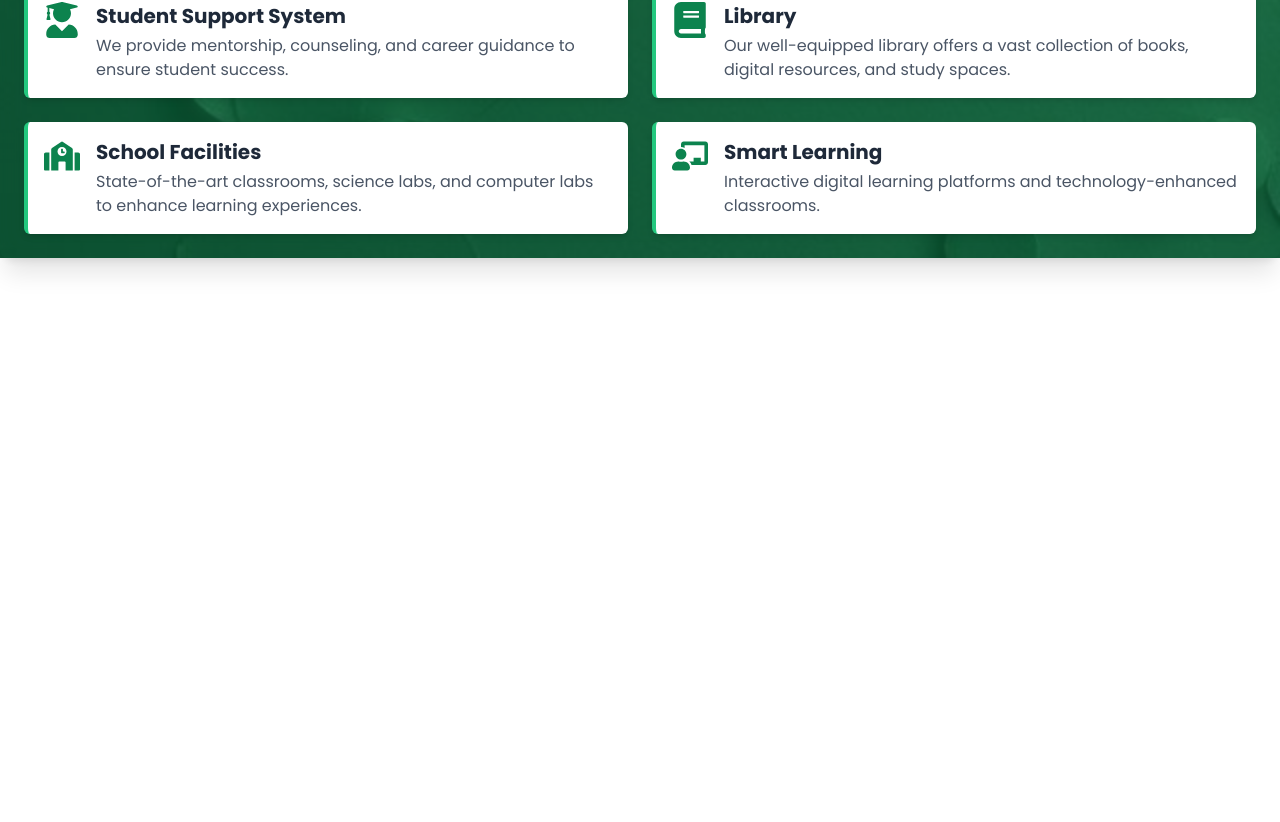
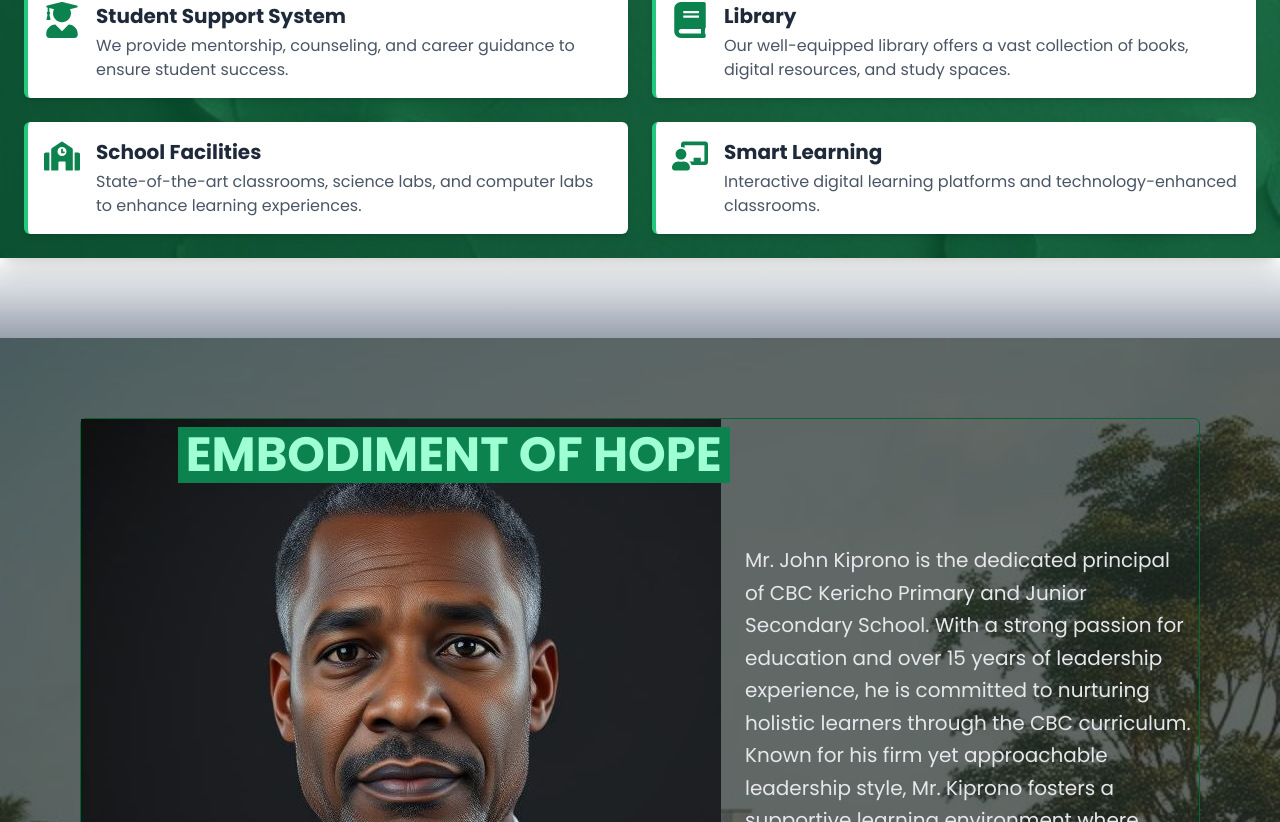
Before and after one commit to cassandra18/Work, a React (Vite) app in the folder frontend/: page / in a window 1280 px wide. Shown: the part 1978-2800 px from the top of the page. Before the commit the page ends 2276 px from the top, so only its background shows below. Built offline with nearby package versions, Linux system fonts and the light colour scheme.

Commit message:
Added the principle section

```diff
--- a/frontend/src/App.tsx
+++ b/frontend/src/App.tsx
@@ -1,3 +1,4 @@
+import Footer from "./components/footer"
 import Navbar from "./components/navbar"
 import { Outlet } from 'react-router-dom'
 
@@ -7,6 +8,7 @@
     <>
       <Navbar />
       <Outlet />
+      <Footer />
     </>
   )
 }
--- a/frontend/src/components/facilites.tsx
+++ b/frontend/src/components/facilites.tsx
@@ -60,9 +60,10 @@
   }
 
   return (
+    <>
     <div
       style={{ backgroundImage: `url('/images/facilities2.jpeg')` }}
-      className="poppins-regular relative bg-cover bg-center flex flex-col justify-center items-center text-white my-10 "
+      className="poppins-regular relative bg-cover bg-center flex flex-col justify-center items-center text-white mt-10 "
     >
       {/* Overlay */}
       <div className="absolute inset-0 bg-[#0C834E] opacity-50 backdrop-blur-md"></div>
@@ -82,7 +83,7 @@
               transition={{ duration: 1, ease: "easeInOut" }}
             ></motion.div>
           </h2>
-          <p className="text-center text-lg text-[#fff6f6]  my-4 mx-auto max-w-lg">
+          <p className="text-center text-md md:text-lg  text-[#fff6f6]  my-4 mx-auto max-w-lg">
             Our school provides a well-rounded learning environment with modern
             facilities, ensuring students excel academically and grow
             holistically through sports, mentorship, and digital learning.
@@ -132,6 +133,8 @@
         </div>
       </div>
     </div>
+    <div className="bg-gradient-to-b from-white to-gray-400 h-20"></div>
+    </>
   );
 };
 
--- /dev/null
+++ b/frontend/src/components/footer.tsx
@@ -0,0 +1,19 @@
+import React from "react";
+
+const Footer: React.FC = () => {
+  return (
+    <footer className="bg-cover bg-center relative text-white py-4" style={{ backgroundImage: `url('/images/footer-bg.jpeg')` }}>
+      {/* Overlay */}
+      <div className="bg-[#0C834E] absolute"></div>
+
+      {/* Content */}
+      <div className="flex mx-auto text-center">
+        <p className="text-sm">
+          &copy; {new Date().getFullYear()} CBC Kericho Primary and Junior Secondary School. All rights reserved.
+        </p>
+      </div>
+    </footer>
+  );
+};
+
+export default Footer;
--- /dev/null
+++ b/frontend/src/components/principleSection.tsx
@@ -0,0 +1,39 @@
+import React from 'react';
+
+
+const PricipleSection: React.FC = () => {
+    return (
+        <div className='poppins-regular'>
+            <div className='bg-cover bg-center relative p-4 md:p-10' style={{ backgroundImage: 'url(/images/school-image.jpeg)' }}>
+
+            {/* overlay */}
+                <div className='bg-[#1f2925] opacity-70 inset-0 absolute'></div>
+
+            {/* Content area */}
+                <div className='border border-green-800 mx-2 md:mx-10 mt-10 rounded-md relative z-10 flex flex-col lg:flex-row items-center gap-4'>
+
+                    {/* Desktop Title (absolute & hidden on small screens) */}
+                    <h3 className='hidden lg:block absolute bg-[#0C834E] px-2 py-1 top-2 left-1/3 transform -translate-x-1/2 text-3xl md:text-4xl lg:text-5xl poppins-bold text-[#9dffd3] z-10 whitespace-nowrap'>
+                        EMBODIMENT OF HOPE
+                    </h3>
+
+                    <img src='/images/principle.jpeg' alt='principle-image' className='w-full sm:w-2/3 '></img>
+
+                    {/* Mobile Title (inline & only visible on small screens) */}
+                    <h2 className='block lg:hidden bg-[#0C834E] px-2 py-1 text-3xl text-center text-[#9dffd3] poppins-bold max-w-[max-content] '>
+                        EMBODIMENT OF HOPE
+                    </h2>
+                    <p className="md:text-xl text-gray-200 leading-relaxed px-2 ">
+                    Mr. John Kiprono is the dedicated principal of CBC Kericho Primary and Junior Secondary School.
+                    With a strong passion for education and over 15 years of leadership experience, he is committed
+                    to nurturing holistic learners through the CBC curriculum. Known for his firm yet approachable
+                    leadership style, Mr. Kiprono fosters a supportive learning environment where students, teachers,
+                    and parents work together to achieve academic excellence and character development.
+                    </p>
+
+                </div>
+            </div>
+        </div>
+    )
+}
+export default PricipleSection;
--- a/frontend/src/index.css
+++ b/frontend/src/index.css
@@ -176,6 +176,7 @@
     justify-content: center;
     margin-right: 10px;
     height: 30vh;
+
     width: 80%;
     transition: width 0.5s ease-in-out, height 0.5s ease-in-out;
   }
--- a/frontend/src/pages/homePage.tsx
+++ b/frontend/src/pages/homePage.tsx
@@ -2,6 +2,7 @@
 import HeroSection from '../components/hero';
 import Introduction from '../components/introduction';
 import Facilities from '../components/facilites';
+import PricipleSection from '../components/principleSection';
 
 const HomePage: React.FC = () => {
     return (
@@ -9,6 +10,7 @@
             <HeroSection />
             <Introduction/>
             <Facilities/>
+            <PricipleSection/>
         </div>
     )
 }
```
Also changed, not shown: frontend/public/images/footer-bg.jpeg (added), frontend/public/images/principle.jpeg (renamed from frontend/public/images/ceo2.jpeg).
